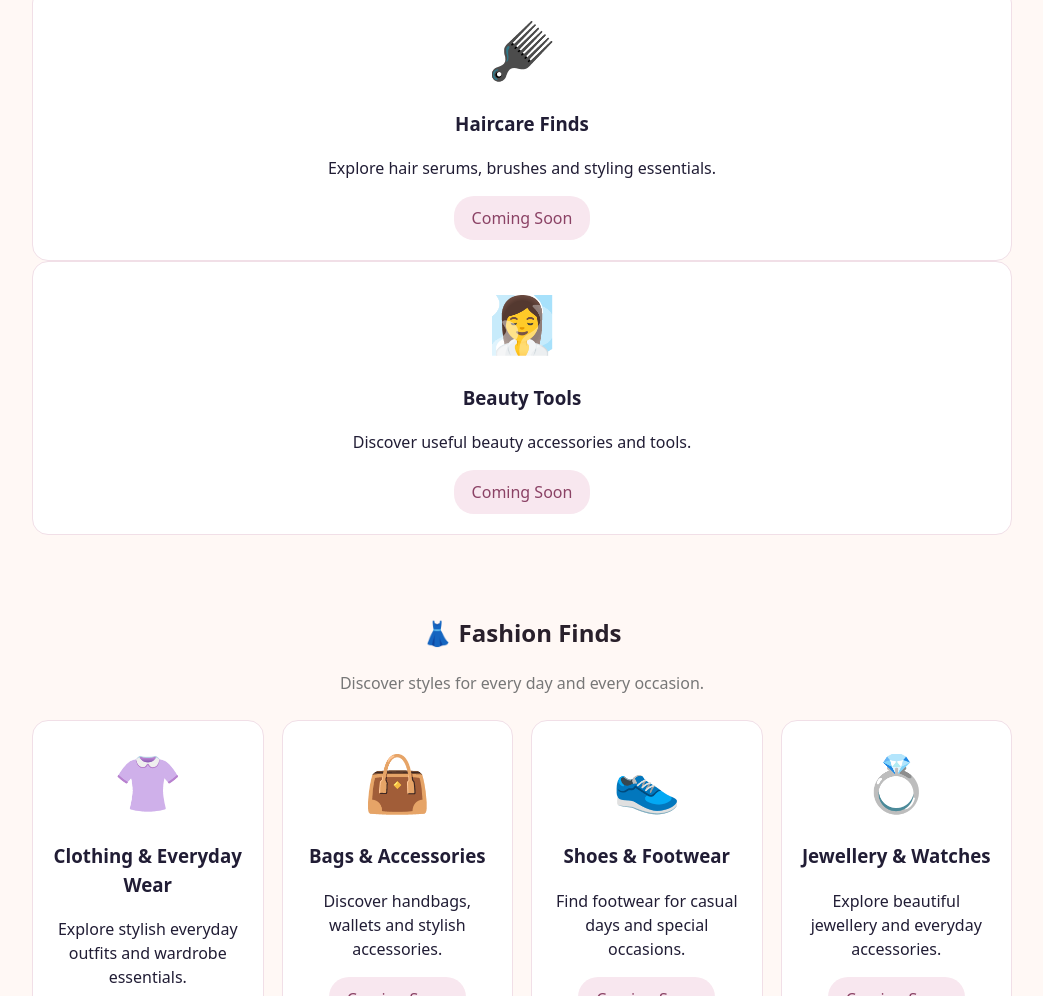
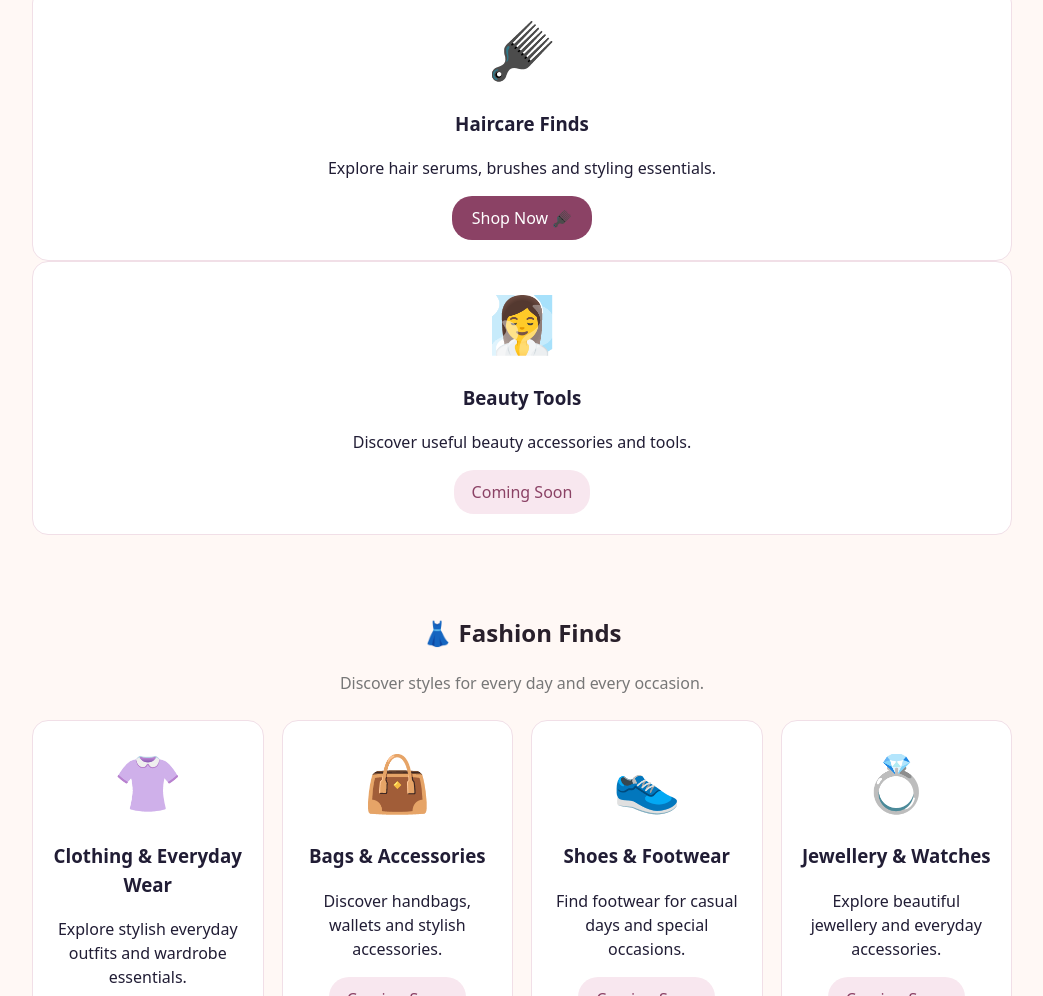
Before and after one commit to shonalibaske-maker/Pocketboost, a plain HTML site: page index.html in a window 1280 px wide. Shown: the part 5795-6791 px from the top of the page, without its empty margins (118-1161 px from the left). Drawn offline with Linux system fonts and the light colour scheme.

Commit message:
Update index.html

```diff
--- a/index.html
+++ b/index.html
@@ -422,8 +422,13 @@ Shop Now 💄
       <div style="font-size:55px;">🪮</div>
       <h3>Haircare Finds</h3>
       <p>Explore hair serums, brushes and styling essentials.</p>
-      <span style="display:inline-block;background:#f8e7ef;color:#8b4265;padding:10px 18px;border-radius:20px;">Coming Soon</span>
-    </div>
+      <a href="https://www.amazon.in/dp/B0DSLP1VCM?tag=pocketboostfi-21"
+target="_blank"
+rel="nofollow sponsored noopener"
+style="display:inline-block;background:#8b4265;color:white;padding:10px 20px;border-radius:20px;text-decoration:none;">
+Shop Now 🪮
+</a>
+</div>
 
     <div style="background:#fff;border:1px solid #f1dfe7;border-radius:16px;padding:20px;text-align:center;">
       <div style="font-size:55px;">🧖‍♀️</div>
```
